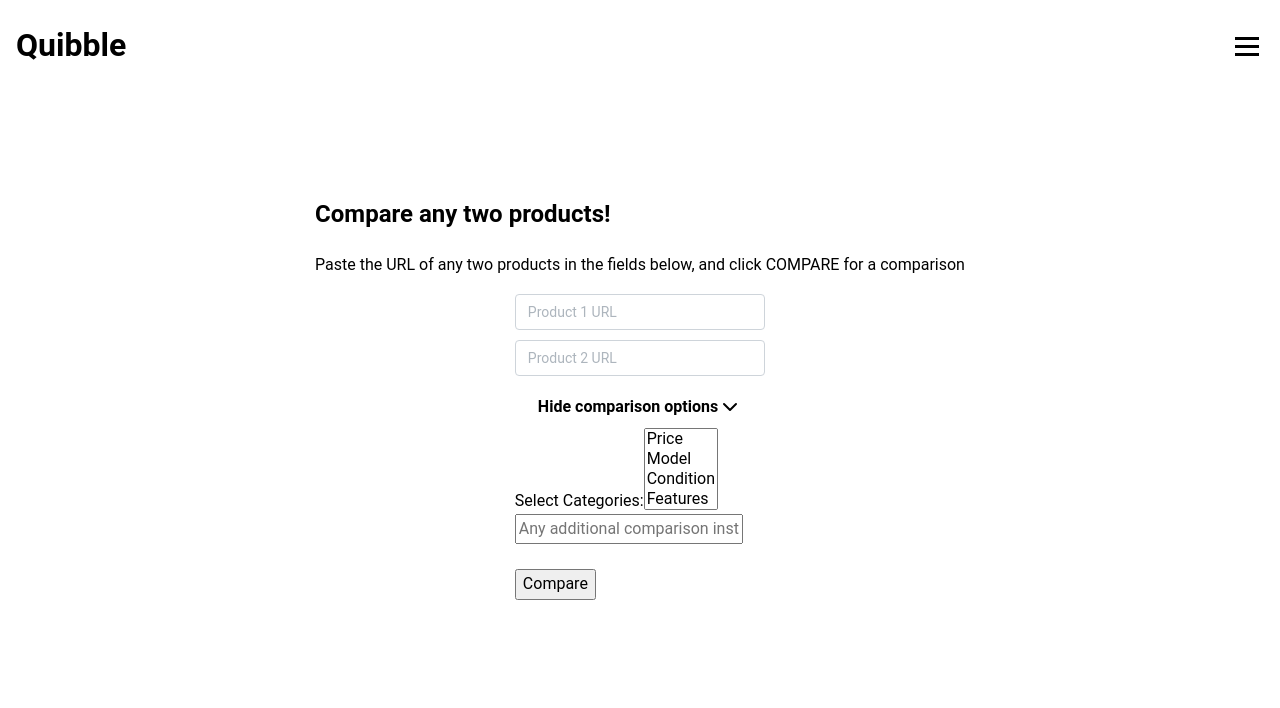
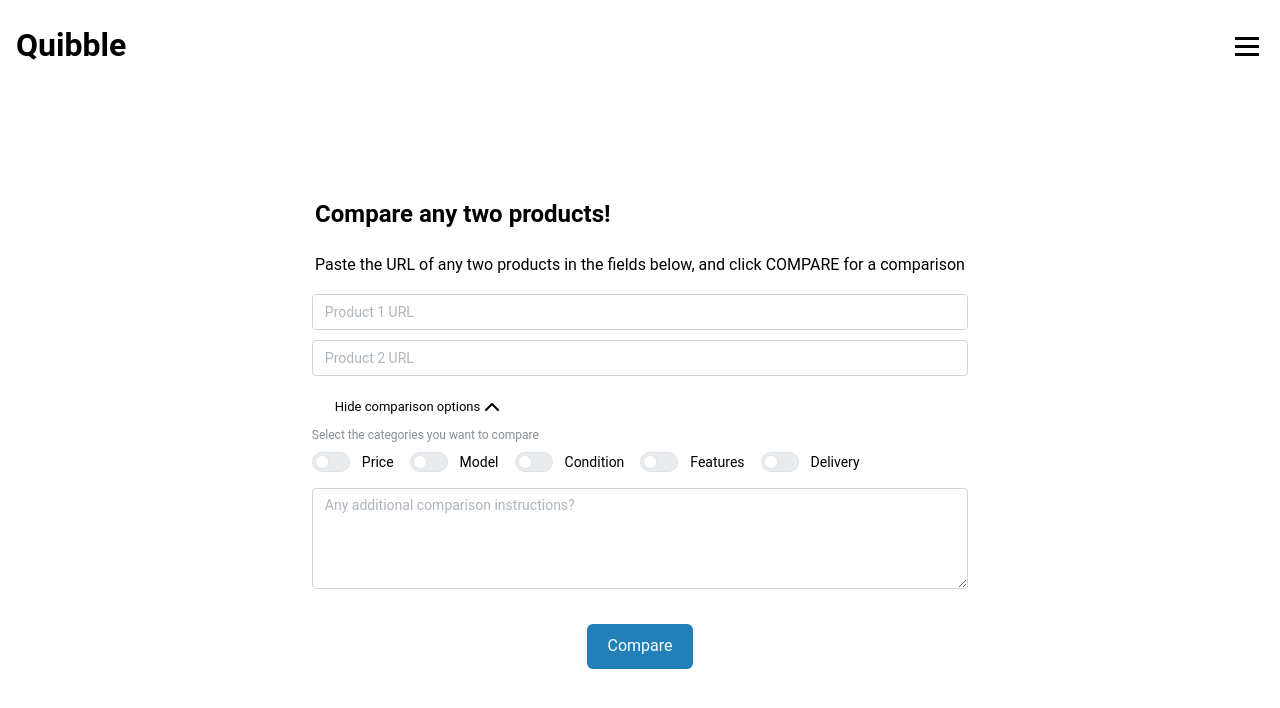
Before and after one commit to dscottd7/quibble-frontend, a React (Create React App) app: page / in a window 1280 px wide. Both pictures are taken after a click on the button "More comparison options". Shown: the top 708 px of the page. Built offline with nearby package versions, Linux system fonts and the light colour scheme.

Commit message:
mantine frontend components

```diff
--- a/src/components/UrlForm.js
+++ b/src/components/UrlForm.js
@@ -1,16 +1,15 @@
 import {React, useState } from 'react';
-import { TextInput,Button} from '@mantine/core';
-import { IconChevronDown } from '@tabler/icons-react';
+import { TextInput, Button, Textarea, Switch, Group} from '@mantine/core';
+import { IconChevronDown, IconChevronUp } from '@tabler/icons-react';
 import classes from '../styles/FormMenu.module.css';
 
-export const UrlForm = ({ urls, preferences, handleChange, handleSubmit }) => {
+export const UrlForm = ({ urls, preferences, handleChange, handleSubmit}) => {
 
   const [open, setOpen] = useState(false);
 
   return (
-    <div>
-
-      <form onSubmit={handleSubmit} className="links">
+    <div className={classes.form_container}>
+      <form onSubmit={handleSubmit}>
         <div >
           <TextInput
             type='url'
@@ -34,45 +33,43 @@
           />
         </div>
 
-      <Button onClick={() => setOpen(!open)} variant='transparent' color="black" size='md' >
-        {open ? 'Hide comparison options' : 'More comparison options'}
-        <IconChevronDown />
+        <Button onClick={() => setOpen(!open)} variant='transparent' color="black" size='md'>
+          {open ? <label className={classes.options_label}>Hide comparison options</label> : <label className={classes.options_label}>More comparison options</label>}
+          {open ? <IconChevronUp /> : <IconChevronDown />}
         </Button>
         { open &&
-        (<div >
-          <label htmlFor="selected_categories">Select Categories:</label>
-          <select
-            id="selected_categories"
-            name="selected_categories"
-            multiple
+          (<div className={classes.options}>
+
+            <Switch.Group
               value={preferences.selected_categories}
               onChange={handleChange}
-            className="categories-select"
+              description='Select the categories you want to compare'
             >
-            <option value="Price">Price</option>
-            <option value="Model">Model</option>
-            <option value="Condition">Condition</option>
-            <option value="Features">Features</option>
-            <option value="Delivery">Delivery</option>
-          </select>
-          <div className="form-group">
-          <input
-            type="text"
-            id="user_preference"
+              <Group mt="xs">
+                <Switch value='Price' label='Price' />
+                <Switch value='Model' label='Model' />
+                <Switch value='Condition' label='Condition' />
+                <Switch value='Features' label='Features' />
+                <Switch value='Delivery' label='Delivery' />
+              </Group>
+            </Switch.Group>
+
+            <div>
+              <Textarea
                 name="user_preference"
-            value={preferences.user_preference}
+                mt="md"
+                placeholder="Any additional comparison instructions?"
                 onChange={handleChange}
-            placeholder="Any additional comparison instructions?"
-            className="preference-input"
+                resize='vertical'
+                autosize
+                minRows={4}
               />
             </div>
         </div>
       )}
 
-
-
         <br/>
-        <button type="submit" className="submit-button">
+        <button type="submit" className={classes.submit_button}>
           Compare
         </button>
       </form>
--- a/src/pages/HomePage.js
+++ b/src/pages/HomePage.js
@@ -19,30 +19,35 @@
   const [error, setError] = useState('');
 
   const handleChange = (e) => {
-    const { name } = e.target;
-
-    if (name === 'url1' || name === 'url2') {
-      setUrls(prevUrls => ({
-        ...prevUrls,
-        [name]: e.target.value,
-      }));
-    } else if (name === 'selected_categories') {
-      const selectedOptions = Array.from(e.target.selectedOptions);
-      const selectedValues = selectedOptions.map(option => option.value);
-      setPreferences(prevPreferences => ({
+    if (Array.isArray(e)) {
+      // Handle category change (from Switch.Group)
+      setPreferences((prevPreferences) => ({
         ...prevPreferences,
-        selected_categories: selectedValues,
+        selected_categories: e,
       }));
     } else {
-      setPreferences(prevPreferences => ({
-        ...prevPreferences,
-        [name]: e.target.value,
-      }));
+      const { name, value } = e.target || {};
+
+      if (name === 'url1' || name === 'url2') {
+        // Handle URL fields
+        setUrls((prevUrls) => ({
+          ...prevUrls,
+          [name]: value,
+        }));
+      } else if (name === 'user_preference') {
+        // Handle additional instructions (textarea)
+        setPreferences((prevPreferences) => ({
+          ...prevPreferences,
+          user_preference: value,
+        }));
+      }
     }
   };
 
   const handleSubmit = async (e) => {
     e.preventDefault();
+    console.log('urls:', urls);
+    console.log('preferences:', preferences);
     setComparison('Comparing...');
     setError('');
 
--- a/src/styles/FormMenu.module.css
+++ b/src/styles/FormMenu.module.css
@@ -1,6 +1,7 @@
-.links {
-    display: flex;
-    flex-direction: column;
+.form_container {
+    width: 100%;
+    max-width: 656.32px;
+    margin: 0 auto;
 }
 
 .url_input {
@@ -8,3 +9,33 @@
     border-radius: 6px;
     margin-bottom: 10px;
 }
+
+.options_label {
+    font-size: small;
+    font-weight: normal;
+}
+
+.options {
+    display: flex;
+    flex-direction: column;
+}
+
+.category_select {
+    margin: 10px 0;
+}
+
+
+.preference_input{
+    margin: 10px 0;
+}
+
+.submit_button {
+    background-color: #237fb7;
+    color: white;
+    padding: 10px 20px;
+    border: none;
+    border-radius: 6px;
+    cursor: pointer;
+    margin: 10px auto;
+    display: block;
+}
```
Lines whose indentation alone changed are shown as unchanged.
